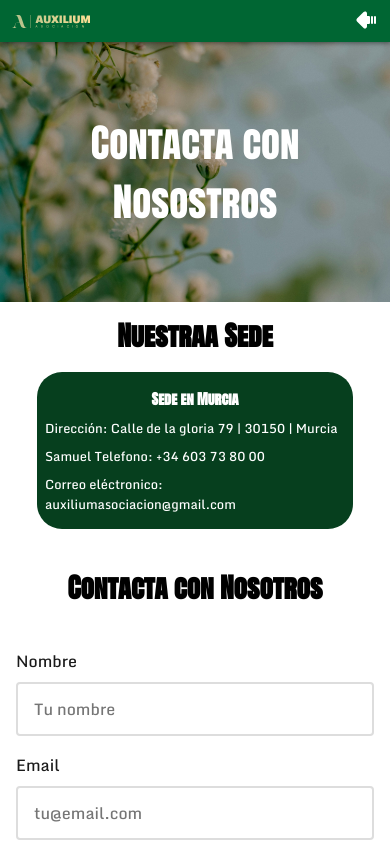
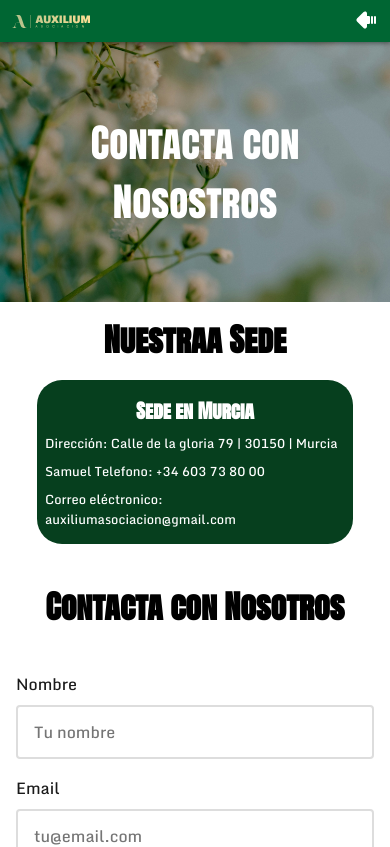
Before and after one commit to Tenvid/AuxiliumFundacionWeb, a React (Vite) app in the folder AuxilliumWeb/frontend/auxilium-web/: page /contact in a window 390 px wide. Shown: the top 847 px of the page. Built offline with nearby package versions, Linux system fonts and the light colour scheme.

Commit message:
style(contact-page): fix headers size on small mobile devices

```diff
--- a/AuxilliumWeb/frontend/auxilium-web/src/components/ContactContainer/ContactWrapper.module.css
+++ b/AuxilliumWeb/frontend/auxilium-web/src/components/ContactContainer/ContactWrapper.module.css
@@ -75,3 +75,8 @@ p {
     font-size: clamp(0.8rem, 1.8vw, 0.9rem);
   }
 }
+@media (max-width: 425px) {
+  h4 {
+    font-size: clamp(1.2rem, 5vw, 1.7rem);
+  }
+}
--- a/AuxilliumWeb/frontend/auxilium-web/src/pages/contact-page/ContactPage.module.css
+++ b/AuxilliumWeb/frontend/auxilium-web/src/pages/contact-page/ContactPage.module.css
@@ -85,7 +85,7 @@ h3 {
   }
 
   h3 {
-    font-size: clamp(1.6rem, 7vw, 2.5rem);
+    font-size: clamp(2rem, 8vw, 3.5rem);
     margin-top: 1.5vh;
   }
 
```
